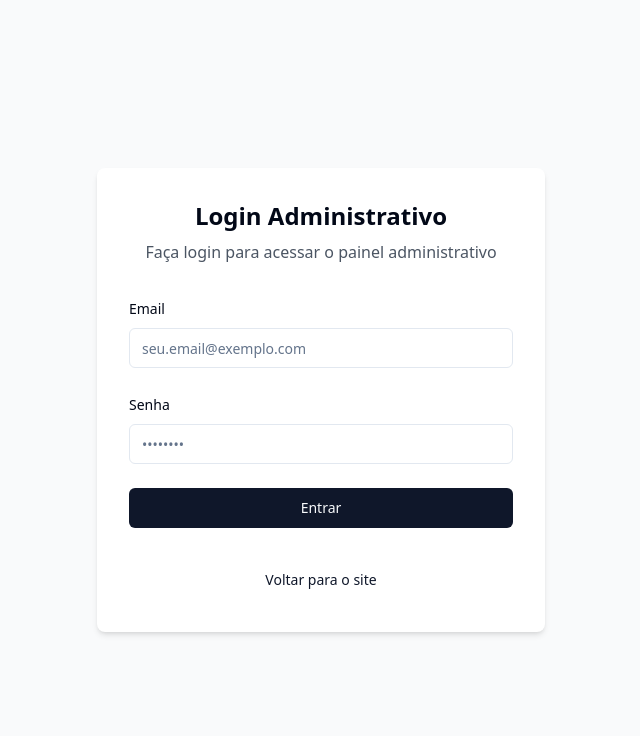
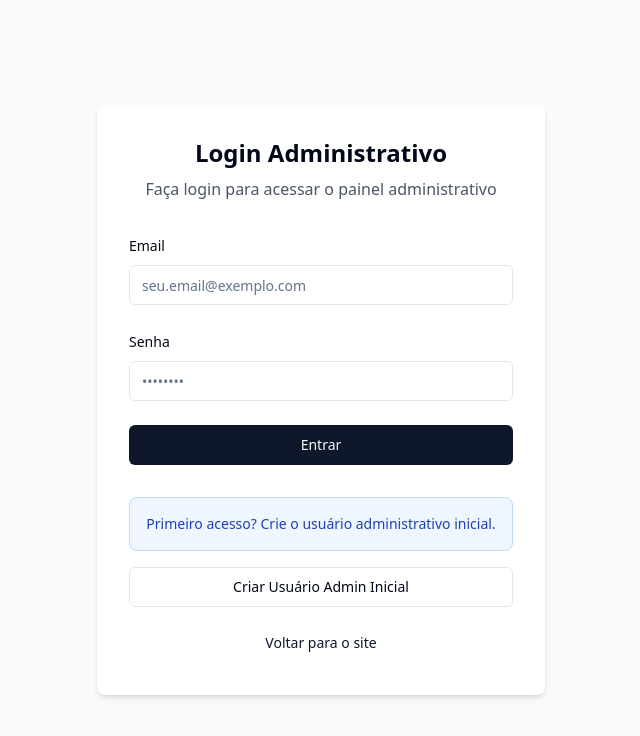
Before and after one commit to fabricioalvesme/dentistaaymee_lasy1, a React (Vite) app: page /admin/login in a window 1280 px wide. Shown: the top 736 px of the page, without its empty margins (319-959 px from the left). Built offline with nearby package versions, Linux system fonts and the light colour scheme; no server answers; the database is empty.

Commit message:
[lasy] Adicionando criação de usuário admin no Supabase - escreveu 1 arquivo(s), executou 1 consultas SQL

```diff
--- a/src/pages/Login.tsx
+++ b/src/pages/Login.tsx
@@ -5,6 +5,7 @@ import { zodResolver } from '@hookform/resolvers/zod';
 import { z } from 'zod';
 import { useNavigate } from 'react-router-dom';
 import { useAuth } from '@/contexts/AuthContext';
+import { supabase } from '@/lib/supabaseClient';
 
 import { Button } from '@/components/ui/button';
 import { Input } from '@/components/ui/input';
@@ -17,6 +18,8 @@ import {
   FormMessage,
 } from '@/components/ui/form';
 import { Loader2 } from 'lucide-react';
+import { toast } from 'sonner';
+import { Alert, AlertDescription } from '@/components/ui/alert';
 
 const loginSchema = z.object({
   email: z.string().email('Email inválido').min(1, 'Email é obrigatório'),
@@ -28,6 +31,7 @@ type LoginFormValues = z.infer<typeof loginSchema>;
 const Login = () => {
   const { signIn } = useAuth();
   const [isLoading, setIsLoading] = useState(false);
+  const [isCreatingAdmin, setIsCreatingAdmin] = useState(false);
   const navigate = useNavigate();
 
   const form = useForm<LoginFormValues>({
@@ -47,6 +51,71 @@ const Login = () => {
       console.error('Erro ao fazer login:', error);
     } finally {
       setIsLoading(false);
+    }
+  };
+
+  // Função para criar o usuário admin inicial
+  const createInitialAdmin = async () => {
+    const adminEmail = 'ay_frauzino@hotmail.com';
+    const adminPassword = 'Frauzino102';
+
+    try {
+      setIsCreatingAdmin(true);
+
+      // Verificar se o usuário já existe
+      const { data: existingUsers, error: checkError } = await supabase
+        .from('auth.users')
+        .select('email')
+        .eq('email', adminEmail)
+        .limit(1);
+
+      if (checkError) {
+        // Não podemos verificar diretamente a tabela auth.users, então vamos apenas tentar criar
+        console.log('Verificando se o usuário já existe...');
+      } else if (existingUsers && existingUsers.length > 0) {
+        toast.error('Usuário admin já existe!');
+        setIsCreatingAdmin(false);
+        return;
+      }
+
+      // Criar o usuário no Auth
+      const { data, error } = await supabase.auth.signUp({
+        email: adminEmail,
+        password: adminPassword,
+        options: {
+          data: {
+            role: 'admin'
+          }
+        }
+      });
+
+      if (error) throw error;
+
+      // Criar perfil na tabela profiles
+      const { error: profileError } = await supabase
+        .from('profiles')
+        .insert([
+          {
+            id: data.user?.id,
+            email: adminEmail,
+            role: 'admin',
+            name: 'Dra. Aymée Frauzino'
+          }
+        ]);
+
+      if (profileError) throw profileError;
+
+      toast.success('Usuário admin criado com sucesso! Email: ay_frauzino@hotmail.com, Senha: Frauzino102');
+
+      // Preencher o formulário com as credenciais
+      form.setValue('email', adminEmail);
+      form.setValue('password', adminPassword);
+
+    } catch (error: any) {
+      console.error('Erro ao criar usuário admin:', error);
+      toast.error(`Erro ao criar usuário admin: ${error.message}`);
+    } finally {
+      setIsCreatingAdmin(false);
     }
   };
 
@@ -117,7 +186,29 @@ const Login = () => {
           </Form>
 
           <div className="text-center mt-4">
-            <Button variant="link" onClick={() => navigate('/')}>
+            <Alert className="bg-blue-50 border-blue-200 text-blue-800 mb-4">
+              <AlertDescription className="text-sm">
+                Primeiro acesso? Crie o usuário administrativo inicial.
+              </AlertDescription>
+            </Alert>
+
+            <Button
+              variant="outline"
+              className="w-full"
+              onClick={createInitialAdmin}
+              disabled={isCreatingAdmin}
+            >
+              {isCreatingAdmin ? (
+                <>
+                  <Loader2 className="mr-2 h-4 w-4 animate-spin" />
+                  Criando usuário admin...
+                </>
+              ) : (
+                'Criar Usuário Admin Inicial'
+              )}
+            </Button>
+
+            <Button variant="link" onClick={() => navigate('/')} className="mt-4">
               Voltar para o site
             </Button>
           </div>
```
